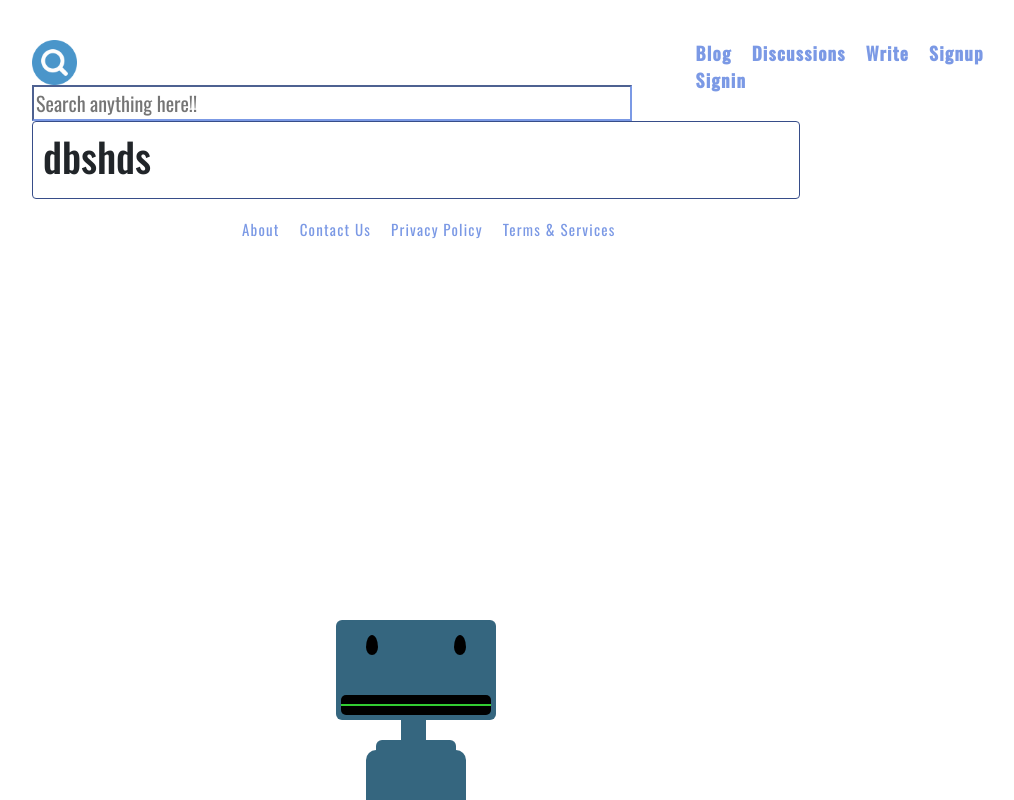
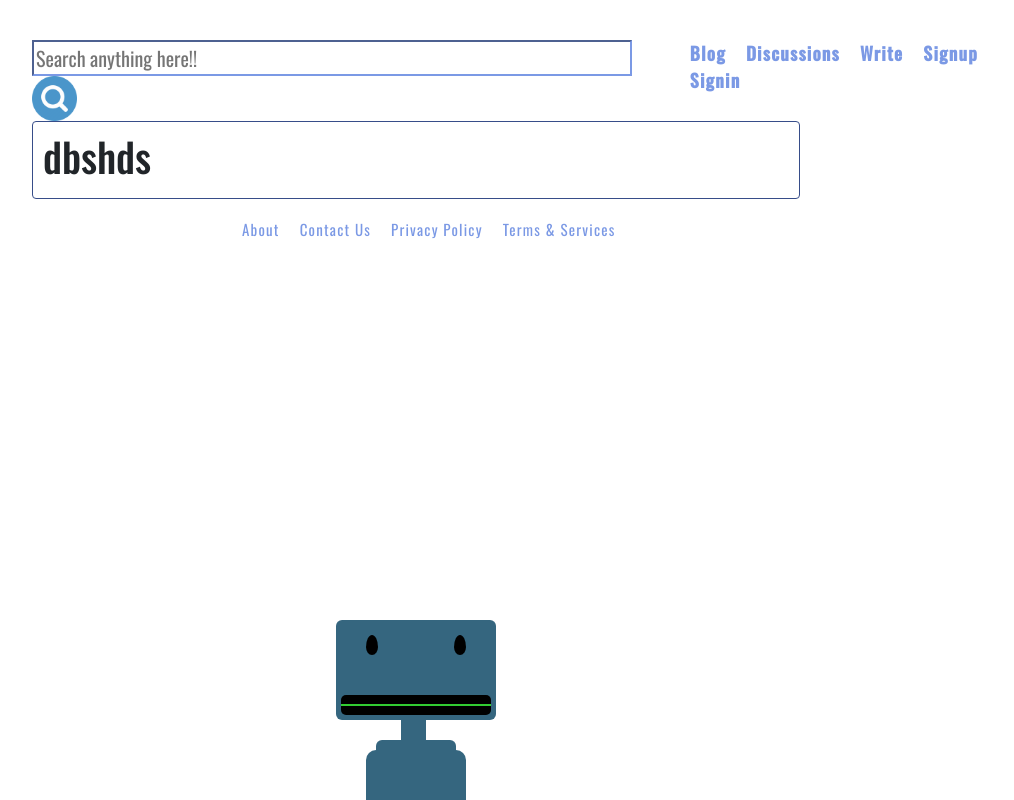
Before and after one commit to ShrutikaSingh/nblik_frontend, a React (Create React App) app: page /blog in a window 1280 px wide. Shown: the whole page, without its empty margins (224-1238 px from the left). Built offline with nearby package versions, Linux system fonts and the light colour scheme.

Commit message:
update search bar with cursor pointer

```diff
--- a/src/containers/Header/index.js
+++ b/src/containers/Header/index.js
@@ -1,16 +1,24 @@
-import React from 'react';
+import React, {useState} from 'react';
 import './style.css';
 import Logo from '../Logo/index';
 import SearchImg from '../../images/icons/search.png';
 
 
 const Header = props =>{
+
+const [search, setSerach]= useState(false);
+
+const searchSubmit = (e) => {
+  e.preventDefault();
+  alert("submitted");
+}
+
     return(
     <div className="header">
       <div className="headerSearch">
-        <form>
-          <img src={SearchImg} alt="Search" style={{height:45}}/>&nbsp;&nbsp;
-          <input type="text" className="input" placeholder="Search anything here!!"/>
+        <form onSubmit={searchSubmit}>
+          <input type="text" className="input" placeholder="Search anything here!!"/>&nbsp;&nbsp;
+          <img src={SearchImg} className="searchIcon" alt="Search" style={{height:45}}/>
         </form>
       </div>
       <nav className="headerMenu">
--- a/src/containers/Header/style.css
+++ b/src/containers/Header/style.css
@@ -10,9 +10,12 @@
 
 .headerSearch input {
   border-color: #7b99e5;
-  margin-right: 16px;
   font-size: 20px;
   width:600px;
+}
+
+.searchIcon{
+  cursor: pointer;
 }
 
 .headerMenu a{
```
